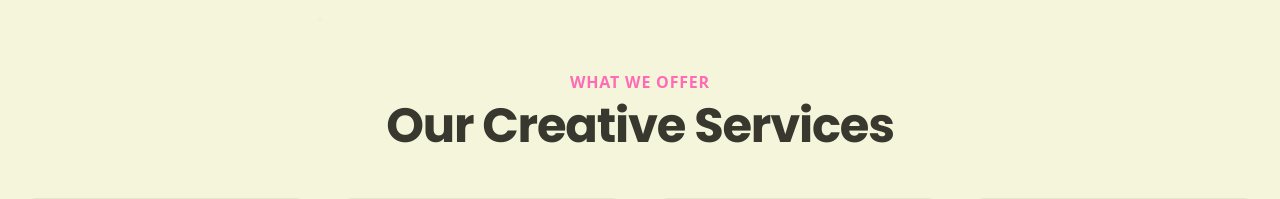
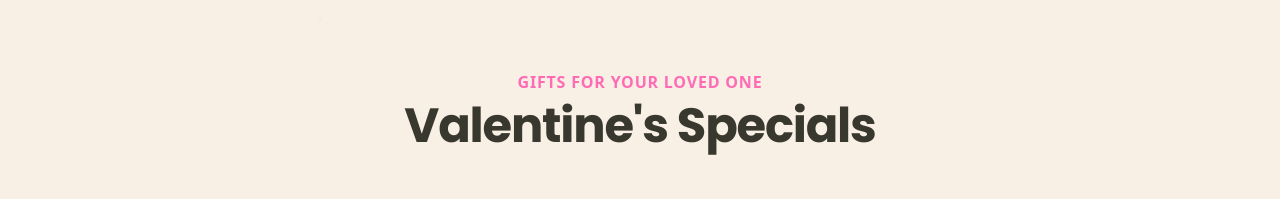
Before and after one commit to Tanishqstar/Happyarts, a Next.js app: page / in a window 1280 px wide. Shown: the part 575-774 px from the top of the page. Built offline with nearby package versions, Linux system fonts and the light colour scheme.

Commit message:
place the new section right above what we offer

```diff
--- a/src/app/page.tsx
+++ b/src/app/page.tsx
@@ -86,6 +86,8 @@ export default function HomePage() {
       )}
       <HeroSection />
 
+      <ValentinesSection />
+
       <SectionWrapper
         id="services"
         title="Our Creative Services"
@@ -151,8 +153,6 @@ export default function HomePage() {
 
       <TestimonialsSection />
 
-      <ValentinesSection />
-
       <SectionWrapper
         title="Let's Create Together!"
         subtitle="Get In Touch"
```
